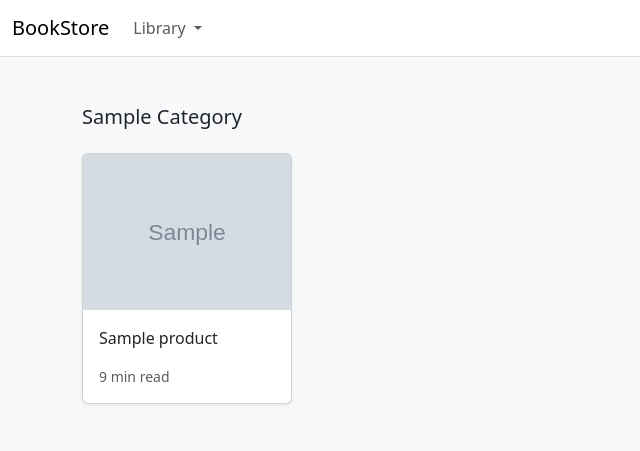
After one commit to Asld97/Django_Ecommerce, a Django app: a page that uses templates/store/base.html in a window 1280 px wide. The commit adds this page. Shown: the top 451 px of the page, without its empty margins (0-640 px from the left). Run offline with Django 4.2, Linux system fonts and the light colour scheme; tables that the repository leaves empty hold one stand-in row (values such as "Sample post"); grey boxes marked "Sample" are stand-in pictures.

Commit message:
Category layout

```diff
--- a/store/urls.py
+++ b/store/urls.py
@@ -1,11 +1,12 @@
 from django.urls import path
 from . import views
 
-app_name = 'store'
+app_name = 'store' # quick reference point for url patterns below. Usefull in reverse
 
 urlpatterns = [
     path('', views.all_products, name='all_prodcuts'),
-    path('item/<slug:slug>/', views.product_detail, name='product_detail')
+    path('item/<slug:slug>/', views.product_detail, name='product_detail'),
+    path('search/<slug:category_slug>/', views.category_list, name='category_list')
 
 
 ]
--- a/store/views.py
+++ b/store/views.py
@@ -16,3 +16,8 @@ def all_products(request):
 def product_detail(request, slug):
     product = get_object_or_404(Product, slug=slug, in_stock=True)
     return render(request, 'store/products/detail.html', {'product': product})
+
+def category_list(request, category_slug):
+    category = get_object_or_404(Category, slug=category_slug)
+    products = Product.objects.filter(category=category)
+    return  render(request, 'store/products/category.html', {'category' : category, 'products': products})
--- a/templates/store/base.html
+++ b/templates/store/base.html
@@ -33,7 +33,8 @@
                                 <li><a class="dropdown-item" href="#">All</a></li>
                                 {% for c in categories %}
                                 <li>
-                                    <a class="dropdown-item" href="#">{{ c.name|title }}</a>
+                                    <a class="dropdown-item" href="{{ c.get_absolute_url}}">
+                                        {{ c.name|title}}</a>
                                 </li>
                                 {% endfor %}
                             </ul>
--- /dev/null
+++ b/templates/store/products/category.html
@@ -0,0 +1,35 @@
+{% extends "../base.html" %}
+{% load static %}
+{% block title %} Home {% endblock %}
+
+{% block content %}
+<div class="album py-5 bg-light">
+    <div class="container">
+
+        <div class="pb-3 h5">{{ category.name|title }} </div>
+        <div class="row row-cols-1 row-cols-sm-2 row-cols-md-5 g-3">
+
+            {% for product in products %}
+
+            <div class="col">
+                <div class="card shadow-sm">
+                    <img class="img-fluid" alt="Responsive image" src="{{ product.image.url}}">
+                    <div class="card-body">
+                        <p class="card-text">
+                            <a class="text-dark text-decoration-none" href="{{ product.get_absolute_url }}">
+                                {{ product.title }} </a>
+                        </p>
+                        <div class="d-flex justify-content-between align-items-center">
+                            <small class="text-muted">9 min read</small>
+                        </div>
+                    </div>
+                </div>
+            </div>
+
+            {% endfor %}
+
+        </div>
+    </div>
+</div>
+
+{% endblock %}
```
